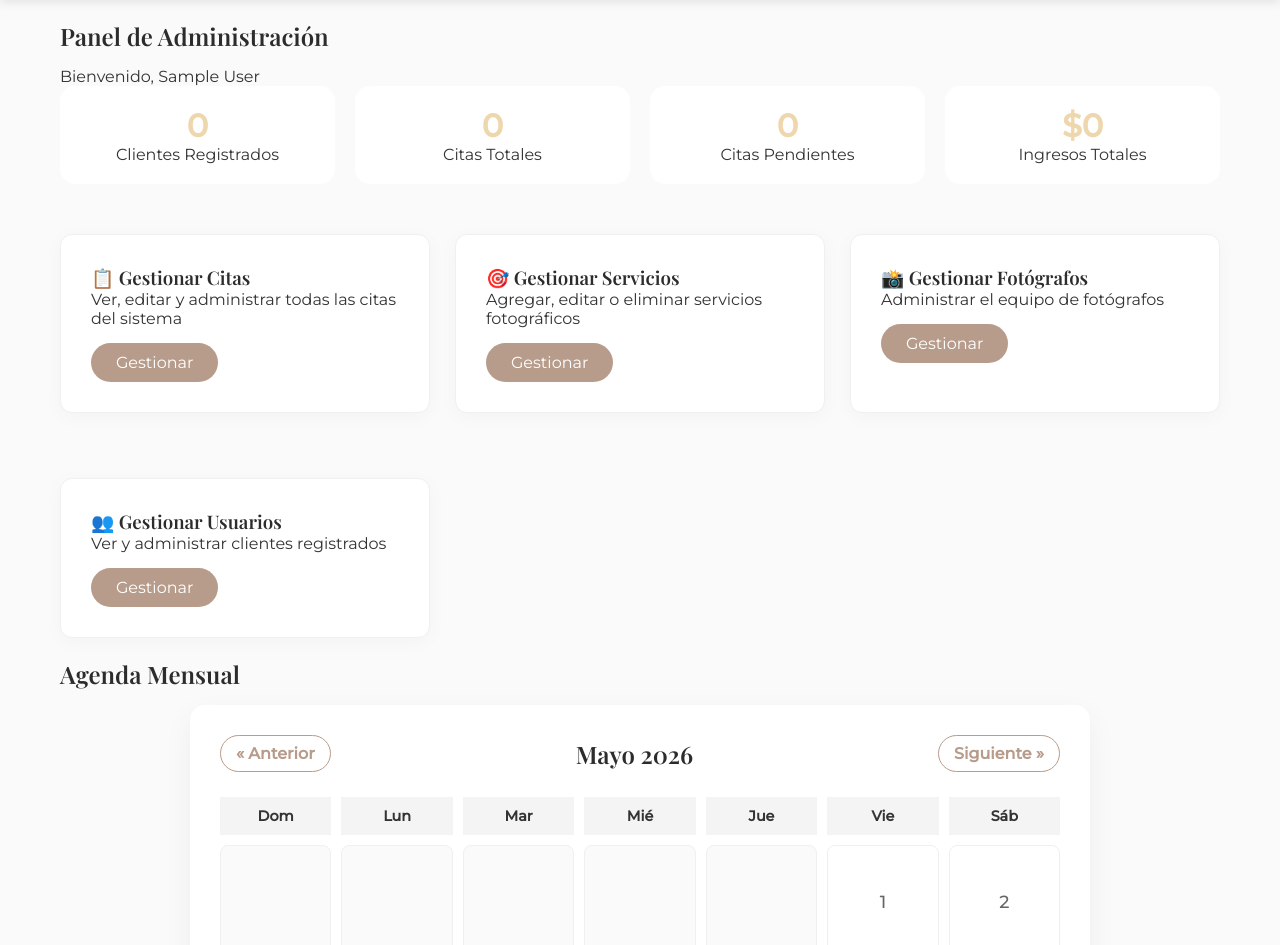
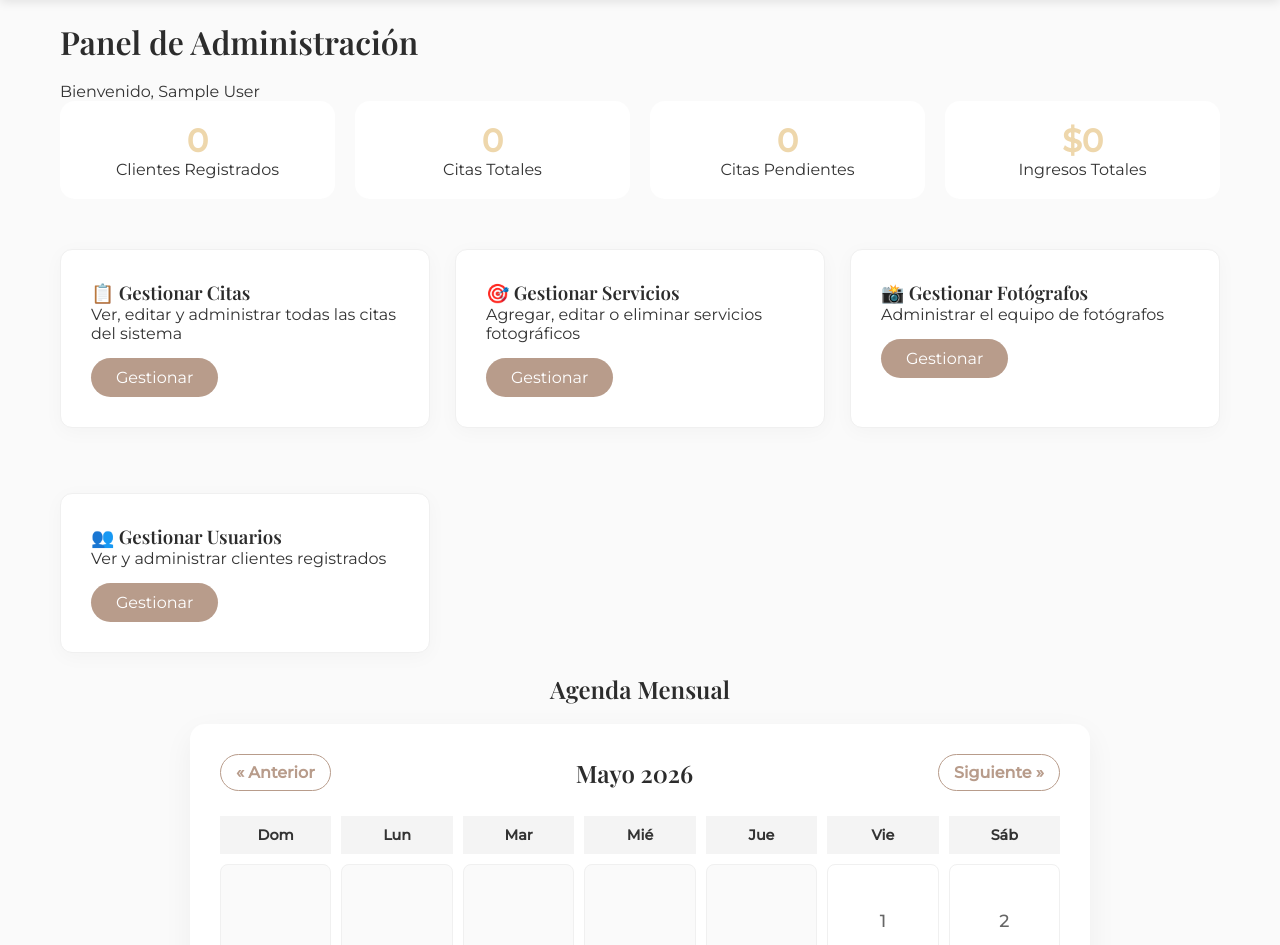
Before and after one commit to errornull999/Pia-APROY-equipo-2, a PHP site: page /admin.php in a window 1280 px wide. Shown: the part 79-1024 px from the top of the page. Run offline with PHP 8.4, Linux system fonts and the light colour scheme; the visitor is signed in with stand-in values (Sample User, id 1); data that the repository does not hold is empty; some web fonts are replaced.

Commit message:
cambios esteticos

```diff
--- a/admin.php
+++ b/admin.php
@@ -22,7 +22,8 @@ $ingresos = $stmt->fetch()['total'] ?? 0;
 include 'header.php';
 ?>
 
-<h2>Panel de Administración</h2>
+<h1>Panel de Administración</h1>
+<br>
 <p>Bienvenido, <?php echo htmlspecialchars($_SESSION['usuario_nombre']); ?></p>
 
 <div class="stats-grid">
@@ -71,7 +72,8 @@ include 'header.php';
 </div>
 
 <section class="calendario-seccion">
-    <h2>Agenda Mensual</h2>
+    <h1 style="text-align: center;">Agenda Mensual</h1>
+    <br>
     <?php
     // Le avisamos al calendario que está siendo incluido dentro de otra página
     $ocultar_menus = true;
```
